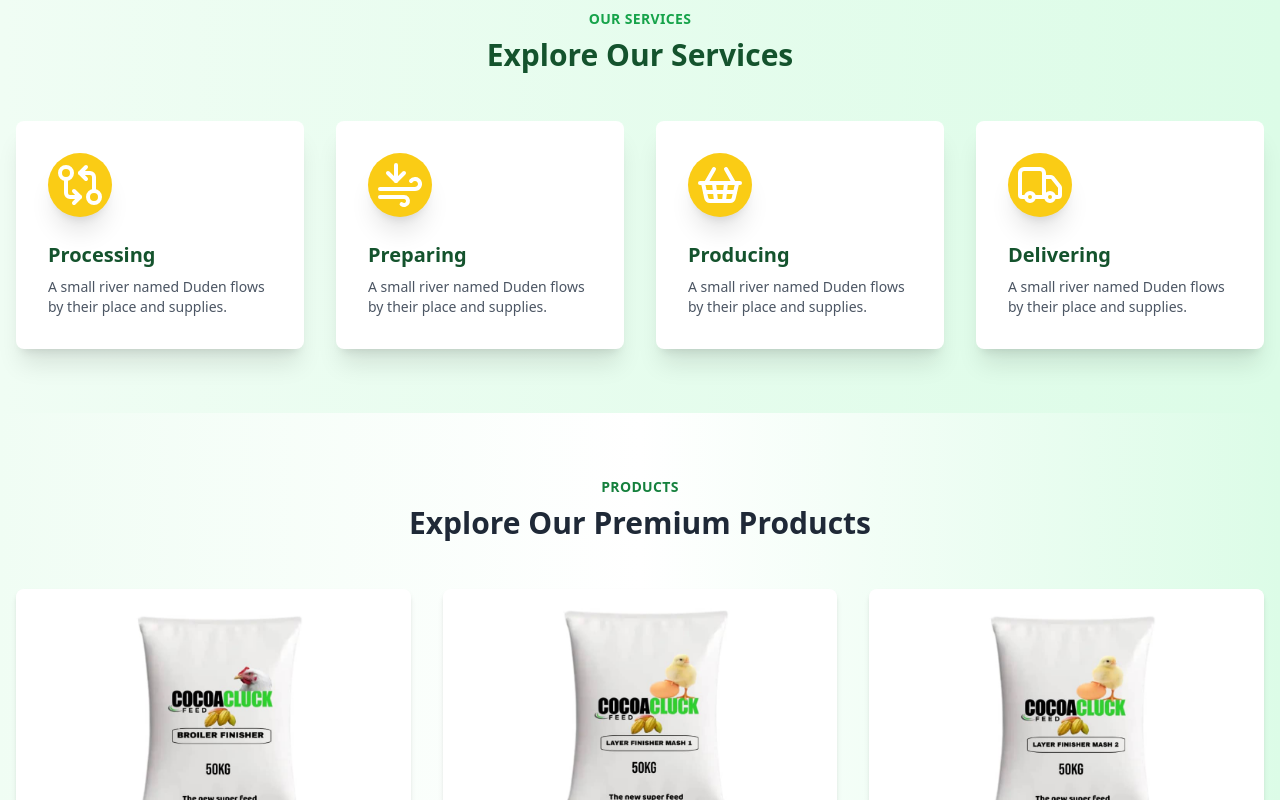
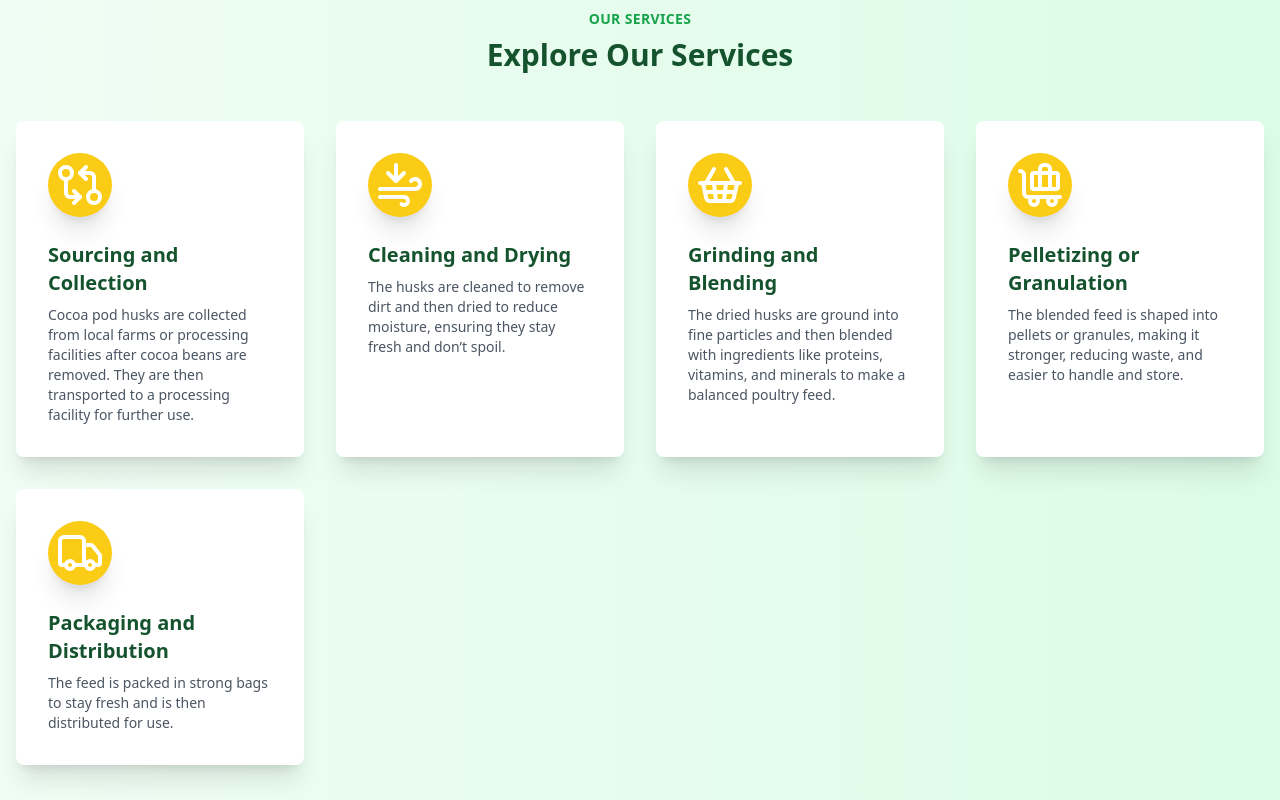
Before and after one commit to annice5/adtech-agro, a React (Vite) app: page / in a window 1280 px wide. Shown: the part 1500-2300 px from the top of the page. Built offline with nearby package versions, Linux system fonts and the light colour scheme.

Commit message:
make changes

```diff
--- a/src/pages/landing/components/product.jsx
+++ b/src/pages/landing/components/product.jsx
@@ -3,6 +3,7 @@ import layerFinisherMashOne from '../../../assets/layerFinisherMashOne.jpeg';
 import layerFinisherMashTwo from '../../../assets/layerFinisherMashTwo.jpeg';
 import layerGrowerMash from '../../../assets/layerGrowerMash.jpeg';
 import layerStarterMash from '../../../assets/layerStarterMash.jpeg';
+import broilerGrower from '../../../assets/broilerGrower.jpeg';
 
 const Product = () => {
   const productData = [
@@ -10,31 +11,37 @@ const Product = () => {
       id: 1,
       image: broilerFinisher,
       description: "Broiler Finisher",
-      price: "GH100",
+      price: "GH270",
     },
     {
       id: 2,
       image: layerFinisherMashOne,
       description: "Layer Finisher Mash One",
-      price: "GH100",
+      price: "GH250",
     },
     {
       id: 3,
       image: layerFinisherMashTwo,
       description: "Layer Finisher Mash Two",
-      price: "GH100",
+      price: "GH270",
     },
     {
       id: 4,
       image: layerGrowerMash,
       description: "Layer Grower Mash",
-      price: 'GH100',
+      price: 'GH250',
     },
     {
       id: 5,
       image: layerStarterMash,
       description: "Layer Starter Mash",
-      price: 'GH100',
+      price: 'GH250',
+    },
+    {
+      id: 6,
+      image:broilerGrower,
+      description: "Broiler Grower",
+      price: 'GH270',
     },
   ];
 
--- a/src/pages/landing/components/services.jsx
+++ b/src/pages/landing/components/services.jsx
@@ -1,35 +1,43 @@
-import { GitCompareArrows, ShoppingBasket, Truck, WindArrowDown } from "lucide-react";
+import { BaggageClaim, GitCompareArrows, ShoppingBasket, Truck, WindArrowDown } from "lucide-react";
 
 const Services = () => {
   const services = [
     {
       id: 1,
-      title: "Processing",
-      description: "A small river named Duden flows by their place and supplies.",
+      title: "Sourcing and Collection",
+      description: "Cocoa pod husks are collected from local farms or processing facilities after cocoa beans are removed. They are then transported to a processing facility for further use.",
       icon: (
         <GitCompareArrows className="w-12 h-12 text-white transform transition-transform duration-300 hover:scale-110" />
       ),
     },
     {
       id: 2,
-      title: "Preparing",
-      description: "A small river named Duden flows by their place and supplies.",
+      title: "Cleaning and Drying",
+      description: "The husks are cleaned to remove dirt and then dried to reduce moisture, ensuring they stay fresh and don’t spoil.",
       icon: (
         <WindArrowDown className="w-12 h-12 text-white transform transition-transform duration-300 hover:scale-110" />
       ),
     },
     {
       id: 3,
-      title: "Producing",
-      description: "A small river named Duden flows by their place and supplies.",
+      title: "Grinding and Blending",
+      description: "The dried husks are ground into fine particles and then blended with ingredients like proteins, vitamins, and minerals to make a balanced poultry feed.",
       icon: (
         <ShoppingBasket className="w-12 h-12 text-white transform transition-transform duration-300 hover:scale-110" />
       ),
     },
     {
       id: 4,
-      title: "Delivering",
-      description: "A small river named Duden flows by their place and supplies.",
+      title: "Pelletizing or Granulation",
+      description: "The blended feed is shaped into pellets or granules, making it stronger, reducing waste, and easier to handle and store.",
+      icon: (
+        <BaggageClaim  className="w-12 h-12 text-white transform transition-transform duration-300 hover:scale-110"/>
+      ),
+    },
+    {
+      id: 4,
+      title: "Packaging and Distribution",
+      description: "The feed is packed in strong bags to stay fresh and is then distributed  for use.",
       icon: (
         <Truck className="w-12 h-12 text-white transform transition-transform duration-300 hover:scale-110" />
       ),
```
Also changed, not shown: src/assets/broilerGrower.jpeg (added).
